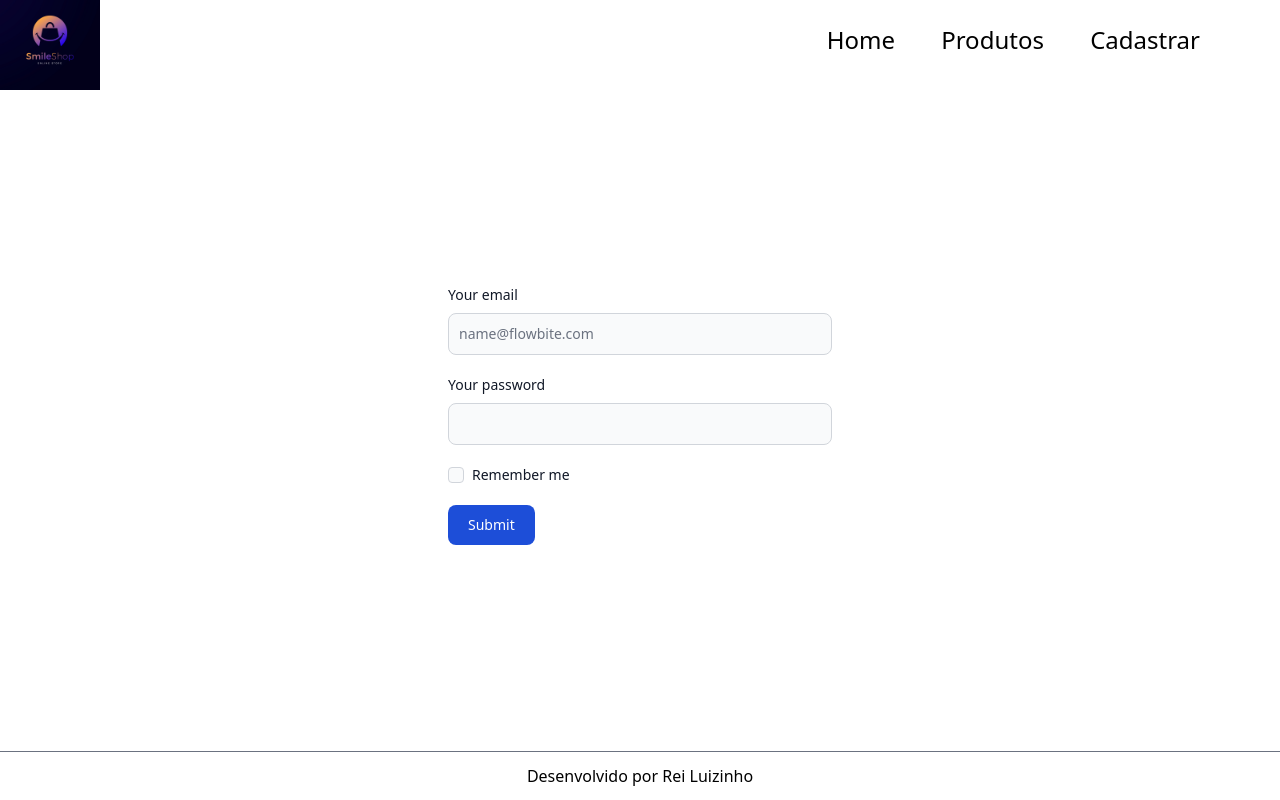
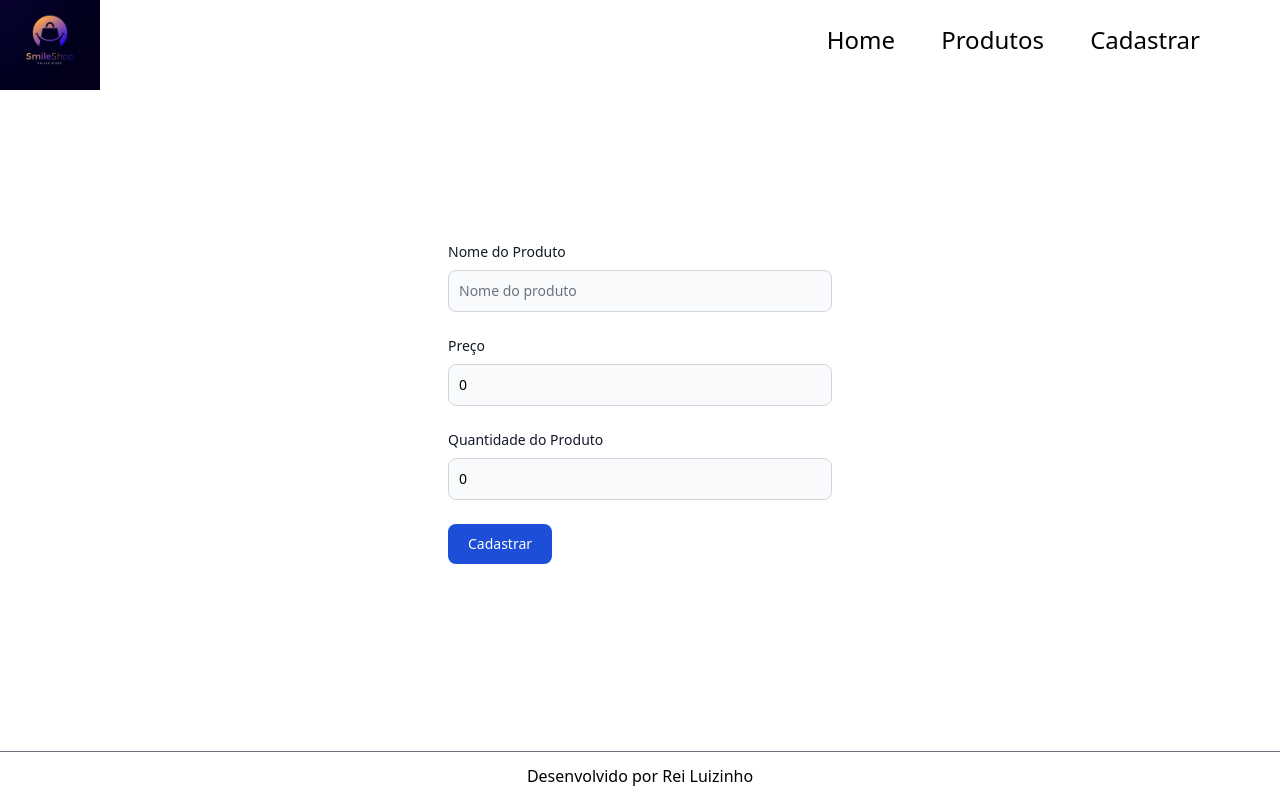
Before and after one commit to 1TDSPY-2024/aula-15-1tdspy-2sem, a Next.js app in the folder aula15/: page /produtos/cad-produto in a window 1280 px wide. Built offline with nearby package versions, Linux system fonts and the light colour scheme.

Commit message:
Crianddo metodo post e criando cadastro de produtos [incompleto]

```diff
--- a/aula15/src/app/api/base-produtos/route.tsx
+++ b/aula15/src/app/api/base-produtos/route.tsx
@@ -1,5 +1,6 @@
 import { NextResponse } from "next/server";
-import {promises as fs} from "fs";
+import { promises as fs } from "fs";
+import { TipoProduto } from "@/types";
 
 export async function GET() {
     const file = await fs.readFile(process.cwd() + '/src/data/base.json','utf-8');
@@ -8,13 +9,22 @@ export async function GET() {
 }
 
 export async function POST(request:Request) {
+    const file = await fs.readFile(process.cwd() + '/src/data/base.json','utf-8');
+    const produtos: TipoProduto[] = JSON.parse(file);
+    // Recuperando os dados da nossa PSEUDO-BASE de dados o arquivo .json
+    //Recebendo o request do cliente:
+    const { id, nome, preco, qtd} = await request.json();
 
-    //Recebendo o request do cliente:
-    const{ nome, idade} = await request.json();
+    const produto = {id, nome, preco, qtd} as TipoProduto
 
-    console.log("NOME : ", nome);
-    console.log("IDADE : ", idade);
+    produto.id = produtos[ produtos.length - 1 ].id + 1
 
-    return NextResponse.json({msg:"SUCESSO"},{status:201});
+    produtos.push(produto)
+
+    const fileCreated = JSON.stringify(produtos)
+
+    await fs.writeFile(process.cwd()+'/src/data/base.json', fileCreated)
+
+    return NextResponse.json(produto,{status:201});
 
 }
--- a/aula15/src/app/globals.css
+++ b/aula15/src/app/globals.css
@@ -53,6 +53,18 @@
         & tbody tr{
             @apply hover:bg-slate-500;
         }
+    }
+    .formulario {
+        @apply max-w-sm mx-auto;
+        & div {
+            @apply mb-6;
 
+            & label {
+                @apply block mb-2 text-sm font-medium text-gray-900;
+            }
+            & input {
+                @apply rounded-lg w-full text-sm p-2.5 bg-gray-50 border border-gray-300
+            }
+        }
     }
 }
--- a/aula15/src/app/produtos/cad-produto/page.tsx
+++ b/aula15/src/app/produtos/cad-produto/page.tsx
@@ -1,61 +1,60 @@
-import React from 'react'
+'use client'
+import { TipoProduto } from '@/types'
+import { useState } from 'react'
 
 export default function CadastrarProduto() {
+    const [produto, setProduto] = useState<TipoProduto>({
+        id:0,
+        nome:"",
+        preco:0.0,
+        qtd:0
+    })
+
+    const handleCadastrar = async () => {
+
+    }
+
   return (
     <div>
-        <form className="max-w-sm mx-auto">
-          <div className="mb-5">
-            <label
-              form="email"
-              className="block mb-2 text-sm font-medium text-gray-900 dark:text-white"
-            >
-              Your email
-            </label>
+        <form action={handleCadastrar} className="formulario">
+          <div>
+            <label>Nome do Produto</label>
             <input
-              type="email"
-              id="email"
-              className="bg-gray-50 border border-gray-300 text-gray-900 text-sm rounded-lg focus:ring-blue-500 focus:border-blue-500 block w-full p-2.5 dark:bg-gray-700 dark:border-gray-600 dark:placeholder-gray-400 dark:text-white dark:focus:ring-blue-500 dark:focus:border-blue-500"
-              placeholder="name@flowbite.com"
-              required
+            type="text"
+            name="nome"
+            id="idNome"
+            value={produto.nome}
+            onChange={(e) => (setProduto({...produto, nome: e.target.value}))}
+            placeholder='Nome do produto'
             />
           </div>
-          <div className="mb-5">
-            <label
-              form="password"
-              className="block mb-2 text-sm font-medium text-gray-900 dark:text-white"
-            >
-              Your password
-            </label>
+          <div>
+            <label>Preço</label>
             <input
-              type="password"
-              id="password"
-              className="bg-gray-50 border border-gray-300 text-gray-900 text-sm rounded-lg focus:ring-blue-500 focus:border-blue-500 block w-full p-2.5 dark:bg-gray-700 dark:border-gray-600 dark:placeholder-gray-400 dark:text-white dark:focus:ring-blue-500 dark:focus:border-blue-500"
-              required
+            type="number"
+            name="preco"
+            id="idPreco"
+            value={produto.preco}
+            onChange={(e) => (setProduto({...produto, preco: parseFloat(e.target.value)}))}
+            placeholder='Preço do produto'
             />
           </div>
-          <div className="flex items-start mb-5">
-            <div className="flex items-center h-5">
-              <input
-                id="remember"
-                type="checkbox"
-                value=""
-                className="w-4 h-4 border border-gray-300 rounded bg-gray-50 focus:ring-3 focus:ring-blue-300 dark:bg-gray-700 dark:border-gray-600 dark:focus:ring-blue-600 dark:ring-offset-gray-800 dark:focus:ring-offset-gray-800"
-                required
-              />
-            </div>
-            <label
-              form="remember"
-              className="ms-2 text-sm font-medium text-gray-900 dark:text-gray-300"
-            >
-              Remember me
-            </label>
+          <div>
+            <label>Quantidade do Produto</label>
+            <input
+            type="number"
+            name="qtd"
+            id="idQtd"
+            value={produto.qtd}
+            onChange={(e) => (setProduto({...produto, qtd: parseInt(e.target.value)}))}
+            placeholder='Quantidade do produto'
+            />
           </div>
-          <button
-            type="submit"
-            className="text-white bg-blue-700 hover:bg-blue-800 focus:ring-4 focus:outline-none focus:ring-blue-300 font-medium rounded-lg text-sm w-full sm:w-auto px-5 py-2.5 text-center dark:bg-blue-600 dark:hover:bg-blue-700 dark:focus:ring-blue-800"
-          >
-            Submit
-          </button>
+          <div>
+            <button type="submit" className="text-white bg-blue-700 hover:bg-blue-800 focus:ring-4 focus:outline-none focus:ring-blue-300 font-medium rounded-lg text-sm w-full sm:w-auto px-5 py-2.5 text-center dark:bg-blue-600 dark:hover:bg-blue-700 dark:focus:ring-blue-800">
+                Cadastrar
+            </button>
+          </div>
         </form>
     </div>
   )
--- a/aula15/src/app/produtos/page.tsx
+++ b/aula15/src/app/produtos/page.tsx
@@ -3,6 +3,7 @@
 import { TipoProduto } from "@/types";
 import Link from "next/link"
 import { useEffect, useState } from "react"
+import { GET } from "../api/base-produtos/route";
 
 export default function Produtos() {
 
@@ -20,6 +21,7 @@ export default function Produtos() {
 
         const chamadaApi = async ()=>{
             const response = await fetch("http://localhost:3000/api/base-produtos");
+            // const response = await GET()
             const data = await response.json();
 
             setProdutos(data);
```
Also changed, not shown: aula15/src/data/base.json (+1 -7 lines).
